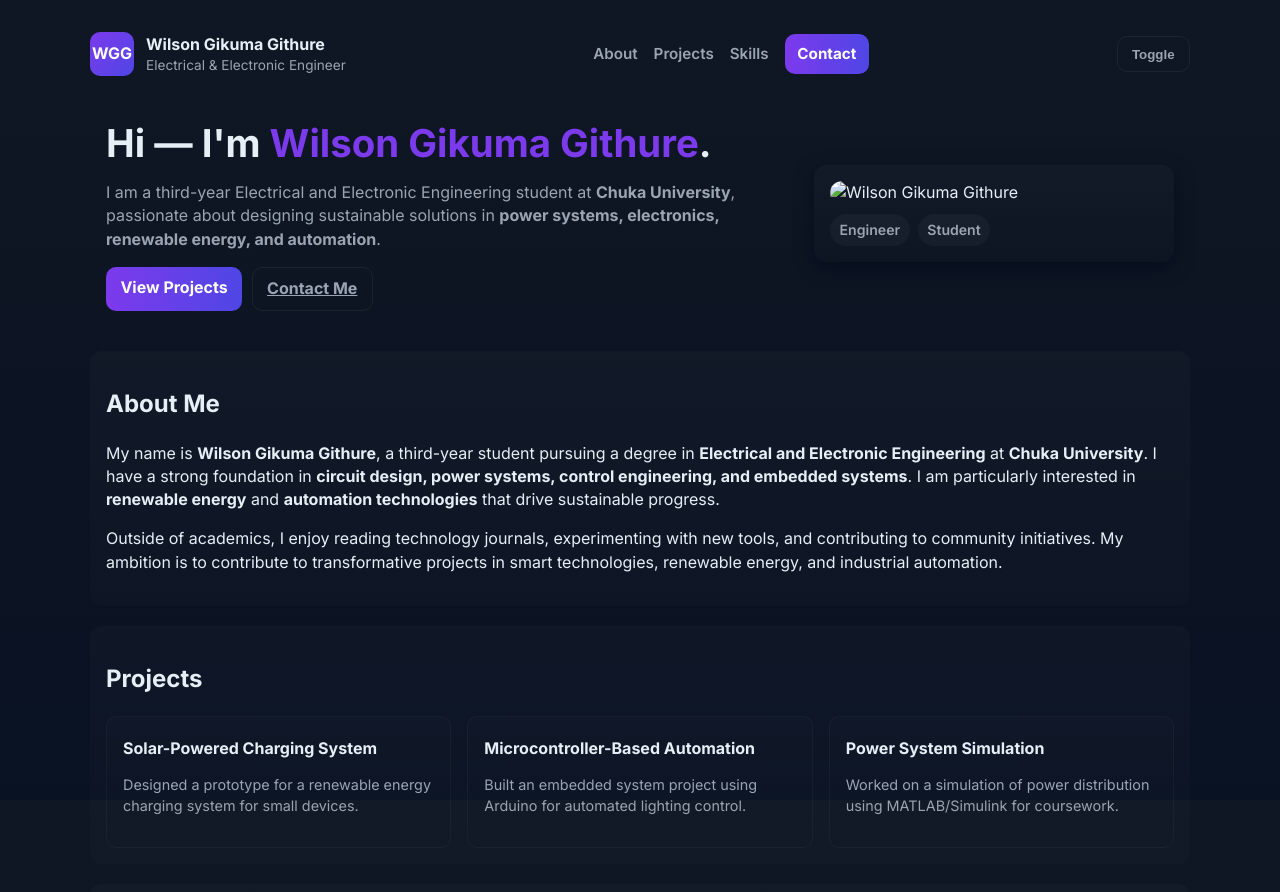
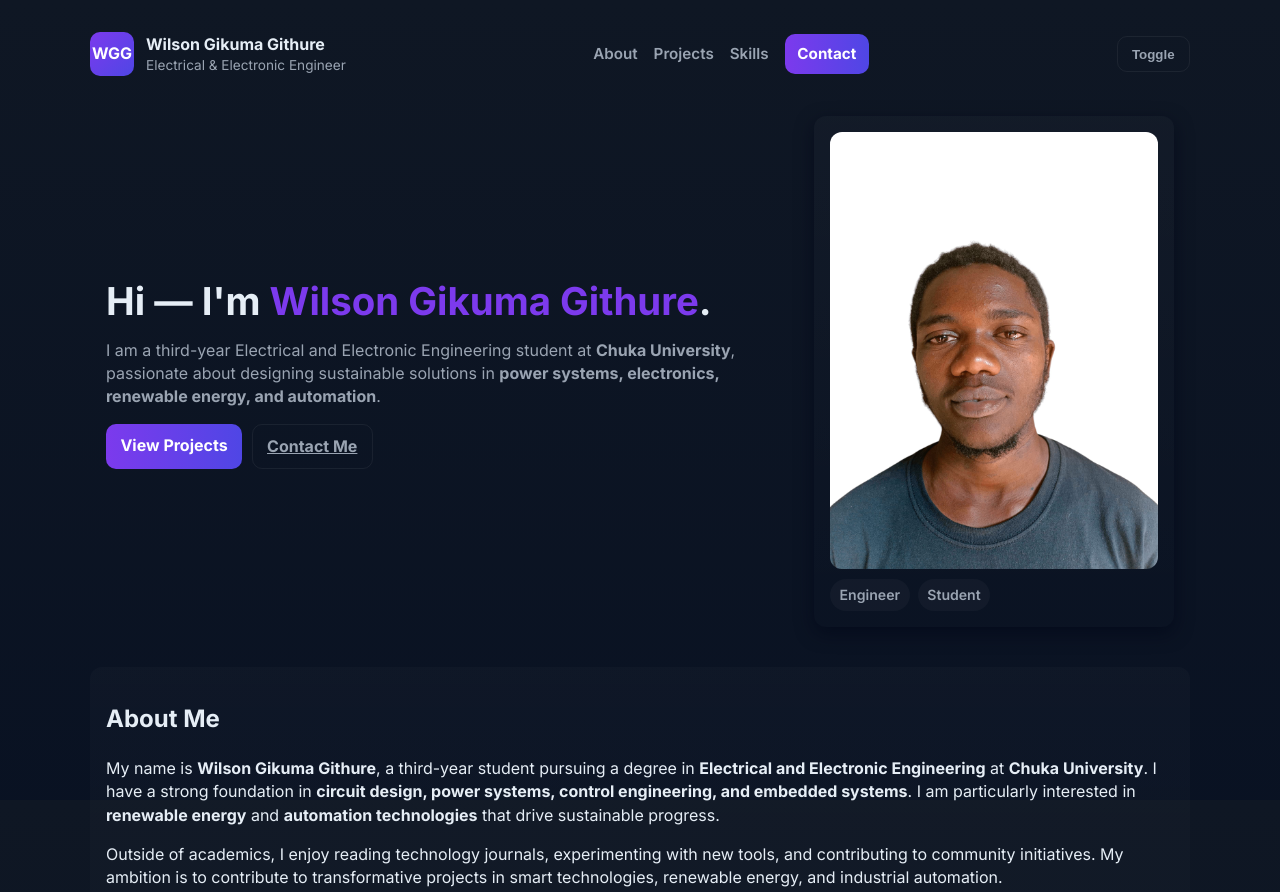
Before and after one commit to Sir-blanko/portfolio, a plain HTML site: page index.html in a window 1280 px wide. Shown: the top 892 px of the page. Drawn offline with Linux system fonts and the light colour scheme.

Commit message:
Update index.html

```diff
--- a/index.html
+++ b/index.html
@@ -129,7 +129,7 @@
           </div>
         </div>
         <div class="profile-card">
-            <img src="images/wilson.jpg" alt="Wilson Gikuma Githure" class="avatar"/>
+            <img src="wilson.jpg" alt="Wilson Gikuma Githure" class="avatar"/>
           <div class="socials">
             <span class="chip">Engineer</span>
             <span class="chip">Student</span>
```
